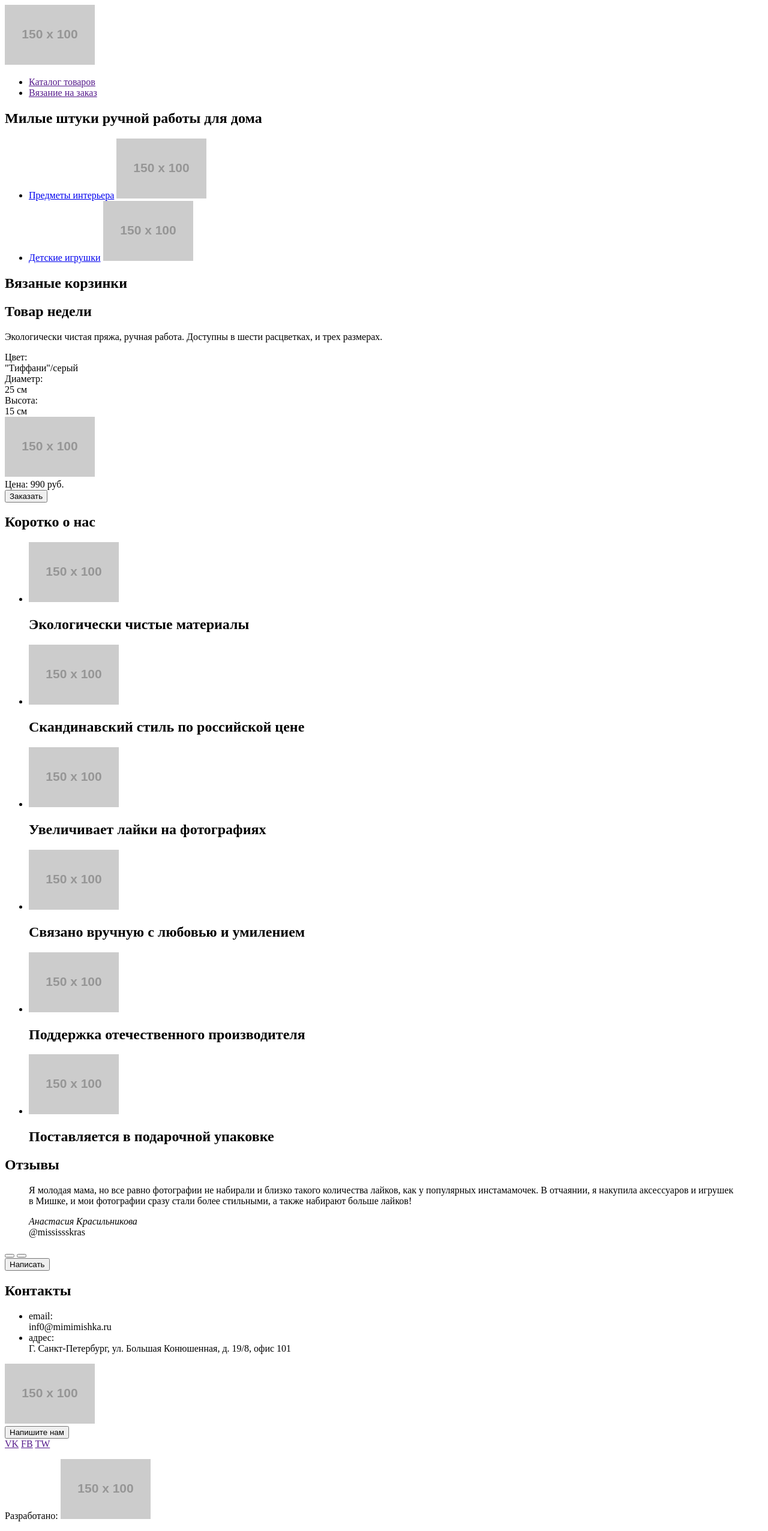
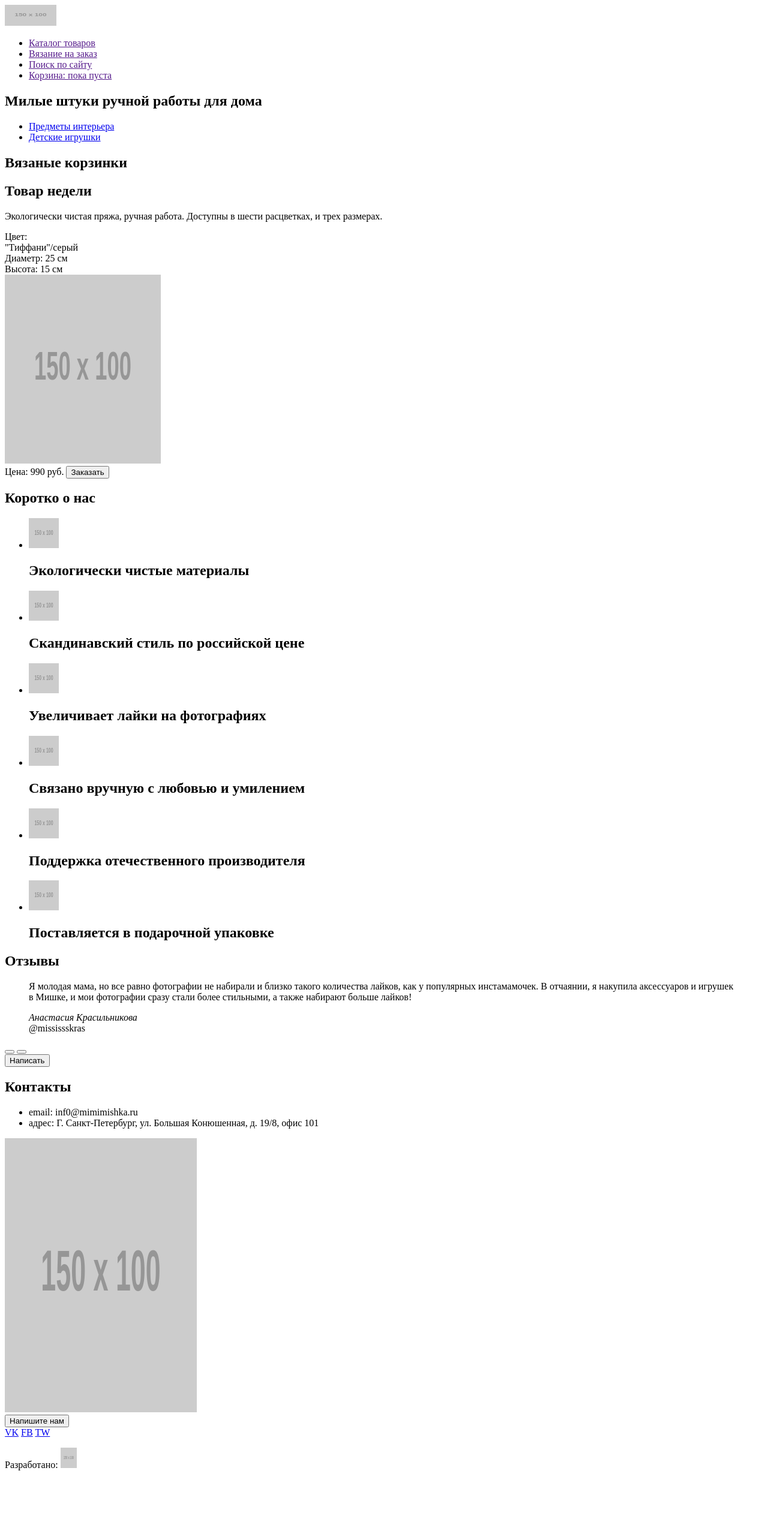
Before and after one commit to ereminakate/432179-mishka, a website: page index.html in a window 1280 px wide. Shown: the whole page at 60% size. After the commit the page ends 2468 px from the top, so only its background shows below. Drawn offline with Linux system fonts and the light colour scheme; placeholder pictures from the web are drawn by us.

Commit message:
Исправление ошибок в разметке страничек моб. версии по замечаниям наставника

```diff
--- a/index.html
+++ b/index.html
@@ -6,73 +6,56 @@
   </head>
   <body>
 	  <header class="page-header">
-		  <div class="page‐header__logo">
-			  <img src="http://placehold.it/150x100" alt="Мишка">
+		  <div class="logo">
+			  <img class="logo__img" src="http://placehold.it/150x100" alt="Мишка" width="86px" height="35px">
 		  </div>
-		  <div class="main-nav">
+		  <nav class="main-nav">
 			  <span class="main‐nav__toggler">
 			  <div class="main‐nav__wrapper">
 			      <ul class="main‐nav__list">
 			        <li class="main‐nav__item"><a href="">Каталог товаров</a></li>
 			        <li class="main‐nav__item"><a href="">Вязание на заказ</a></li>
+			        <li class="main‐nav__item main‐nav__item--search"><a href="">Поиск по сайту</a></li>
+			        <li class="main‐nav__item main‐nav__item--cart"><a href="">Корзина: пока пуста</a></li>
 			      </ul>
 			  </div>
-		  </div>
+		  </nav>
+	  </header>
+	  <main class="page-main">
 		  <section class="top-block">
 			  <div class="top-block__wrapper top-block__wrapper--bg">
 				  <h1>Милые штуки ручной работы для дома</h1>
 			  </div>
 			  <ul class="top-block__list">
 				  <li class="top-block__item top-block__item--bg1 top-block__item--invert">
-					  <a href="#">Предметы интерьера</a>
-					  <img class="top-block__item-interior" src="http://placehold.it/150x100" alt="Интерьер">
+					  <a class="top-block__item-interior" href="#">Предметы интерьера</a>
 				  </li>
 				  <li class="top-block__item top-block__item--bg2 top-block__item--invert">
-					  <a href="#">Детские игрушки</a>
-					  <img class="top-block__item-toys" src="http://placehold.it/150x100" alt="Игрушки">
+					  <a class="top-block__item-toys" href="#">Детские игрушки</a>
 				  </li>
 			  </ul>
 		  </section>
-	  </header>
 		  <article class="product-item">
 			  <div class="product-item__wrapper">
-			  <h1 class="product-item__title">
-				  Вязаные корзинки
-			  </h1>
-			  <h2 class="product-item__descr">
-				  Товар недели
-			  </h2>
+				  <h1 class="product-item__title">Вязаные корзинки</h1>
+				  <h2 class="product-item__descr">Товар недели</h2>
 				  <p>Экологически чистая пряжа, ручная работа. Доступны в шести расцветках, и трех размерах.</p>
 				  <div class="product-item-spec">
-				  <div class="product-item-spec__name">
-					  Цвет:
-				  </div>
-				  <div class="product-item-spec__value">
-					  "Тиффани"/серый
-				  </div>
+					  <span class="product-item-spec__name">Цвет:</div>
+					  <span class="product-item-spec__value">"Тиффани"/серый</span>
 				  </div>
 				  <div class="product-item-spec">
-				  <div class="product-item-spec__name">
-					  Диаметр:
-				  </div>
-				  <div class="product-item-spec__value">
-					  25 см
-				  </div>
+					  <span class="product-item-spec__name">Диаметр:</span>
+					  <span class="product-item-spec__value">25 см</span>
 				  </div>
 				  <div class="product-item-spec">
-				  <div class="product-item-spec__name">
-					  Высота:
-				  </div>
-				  <div class="product-item-spec__value">
-					  15 см
-				  </div>
+					  <span class="product-item-spec__name">Высота:</span>
+					  <span class="product-item-spec__value">15 см</span>
 				  </div>
 				  <div class="product-item__img">
-				  <img src="http://placehold.it/150x100" alt="Картинка товара">
+					  <img src="http://placehold.it/150x100" alt="Картинка товара" width="260px" height="315px">
 				  </div>
-			  <div class="product-item__price">
-				  Цена: 990 руб.
-			  </div>
+				  <span class="product-item__price">Цена: 990 руб.</span>
 				  <button class="product-item__order btn">Заказать</button>
 			  </div>
 		  </article>
@@ -82,51 +65,39 @@
 				  <ul class="block-about__list">
 					  <li class="block-about__item block-about__item--eco">
 					  	<div class="block-about__img-wrap">
-				  		<img src="http://placehold.it/150x100" alt="Эко">
+					  		<img src="http://placehold.it/150x100" alt="Эко" width="50px" height="50px">
 					  	</div>
-				  	<div class="block-about__text">
-				  		<h2>Экологически чистые материалы</h2>
-				  	</div>
+					  	<h2 class="block-about__text">Экологически чистые материалы</h2>
 					  </li>
 					  <li class="block-about__item block-about__item--style">
 					  	<div class="block-about__img-wrap">
-				  		<img src="http://placehold.it/150x100" alt="Стиль">
+					  		<img src="http://placehold.it/150x100" alt="Стиль" width="50px" height="50px">
 					  	</div>
-				  	<div class="block-about__text">
-				  		<h2>Скандинавский стиль по российской цене</h2>
-				  	</div>
+					  	<h2  class="block-about__text">Скандинавский стиль по российской цене</h2>
 					  </li>
 					  <li class="block-about__item block-about__item--like">
 					  	<div class="block-about__img-wrap">
-				  		<img src="http://placehold.it/150x100" alt="Лайк">
+					  		<img src="http://placehold.it/150x100" alt="Лайк" width="50px" height="50px">
 					  	</div>
-				  	<div class="block-about__text">
-				  		<h2>Увеличивает лайки на фотографиях</h2>
-				  	</div>
+					  	<h2 class="block-about__text">Увеличивает лайки на фотографиях</h2>
 					  </li>
 					  <li class="block-about__item block-about__item--hand">
 					  	<div class="block-about__img-wrap">
-				  		<img src="http://placehold.it/150x100" alt="Вручную">
+					  		<img src="http://placehold.it/150x100" alt="Вручную" width="50px" height="50px">
 					  	</div>
-				  	<div class="block-about__text">
-				  		<h2>Связано вручную с любовью и умилением</h2>
-				  	</div>
+					  	<h2 class="block-about__text">Связано вручную с любовью и умилением</h2>
 					  </li>
 					  <li class="block-about__item block-about__item--support">
 					  	<div class="block-about__img-wrap">
-				  		<img src="http://placehold.it/150x100" alt="Поддержка Отечества">
+					  		<img src="http://placehold.it/150x100" alt="Поддержка Отечества" width="50px" height="50px">
 					  	</div>
-				  	<div class="block-about__text">
-				  		<h2>Поддержка отечественного производителя</h2>
-				  	</div>
+					  	<h2 class="block-about__text">Поддержка отечественного производителя</h2>
 					  </li>
 					  <li class="block-about__item block-about__item--pack">
 					  	<div class="block-about__img-wrap">
-				  		<img src="http://placehold.it/150x100" alt="Подарочная упаковка">
+					  		<img src="http://placehold.it/150x100" alt="Подарочная упаковка" width="50px" height="50px">
 					  	</div>
-				  	<div class="block-about__text">
-				  		<h2>Поставляется в подарочной упаковке</h2>
-				  	</div>
+					  	<h2 class="block-about__text">Поставляется в подарочной упаковке</h2>
 					  </li>
 				  </ul>
 			  </div>
@@ -155,40 +126,31 @@
 			  <h2 class="contacts__title">Контакты</h2>
 			  <ul class="contacts__list">
 				  <li class="contacts__item">
-				  <div class="contacts__name">
-					  email:
-				  </div>
-				  <div class="contacts__value">
-					  inf0@mimimishka.ru
-				  </div>
+					  <span class="contacts__name">email:</span>
+					  <span class="contacts__value">inf0@mimimishka.ru</span>
 				  </li>
 				  <li class="contacts__item">
-				  <div class="contacts__name">
-					  адрес:
-				  </div>
-				  <div class="contacts__value">
-					  Г. Санкт-Петербург, ул. Большая Конюшенная, д. 19/8, офис 101
-				  </div>
+					  <span class="contacts__name">адрес:</span>
+					  <span class="contacts__value">Г. Санкт-Петербург, ул. Большая Конюшенная, д. 19/8, офис 101</span>
 				  </li>
 			  </ul>
 			  <div class="contacts__img-map">
-			  <img src="http://placehold.it/150x100">
+				  <img src="http://placehold.it/150x100" alt="Карта" width="320px" height="457px">
 			  </div>
 			  <button class="contacts_write" type="button">Напишите нам</button>
 		  </section>
+	  </main>
 	  <footer class="page-footer">
 		  <div class="page‐footer__wrapper">
 			  <div class="page‐footer__social">
-				  <span class="social‐links">
-				  	<a class="social‐link  social‐link‐‐vk" href="">VK</a>
-					<a class="social‐link  social‐link‐‐fb" href="">FB</a>
-					<a class="social‐link  social‐link‐‐in" href="">TW</a>
-				  </span>
+				  <a class="social‐link  social‐link‐‐vk" href="#">VK</a>
+				  <a class="social‐link  social‐link‐‐fb" href="#">FB</a>
+				  <a class="social‐link  social‐link‐‐in" href="#">TW</a>
 			  </div>
 		  </div>
 		  <p class="page‐footer__copyright">
-			  Разработано:
-			  <a class="page‐footer__copyright‐link" href=""><img src="http://placehold.it/150x100"></a>
+			  <span>Разработано:</span>
+			  <a class="page‐footer__copyright‐link" href=""><img src="http://placehold.it/150x100" width="27px" height="34px"></a>
 		  </p>
 	  </footer>
   </body>
```
Also changed, not shown: catalog.html (+43 -74 lines), form.html (+25 -41 lines). Lines whose indentation alone changed are shown as unchanged.
